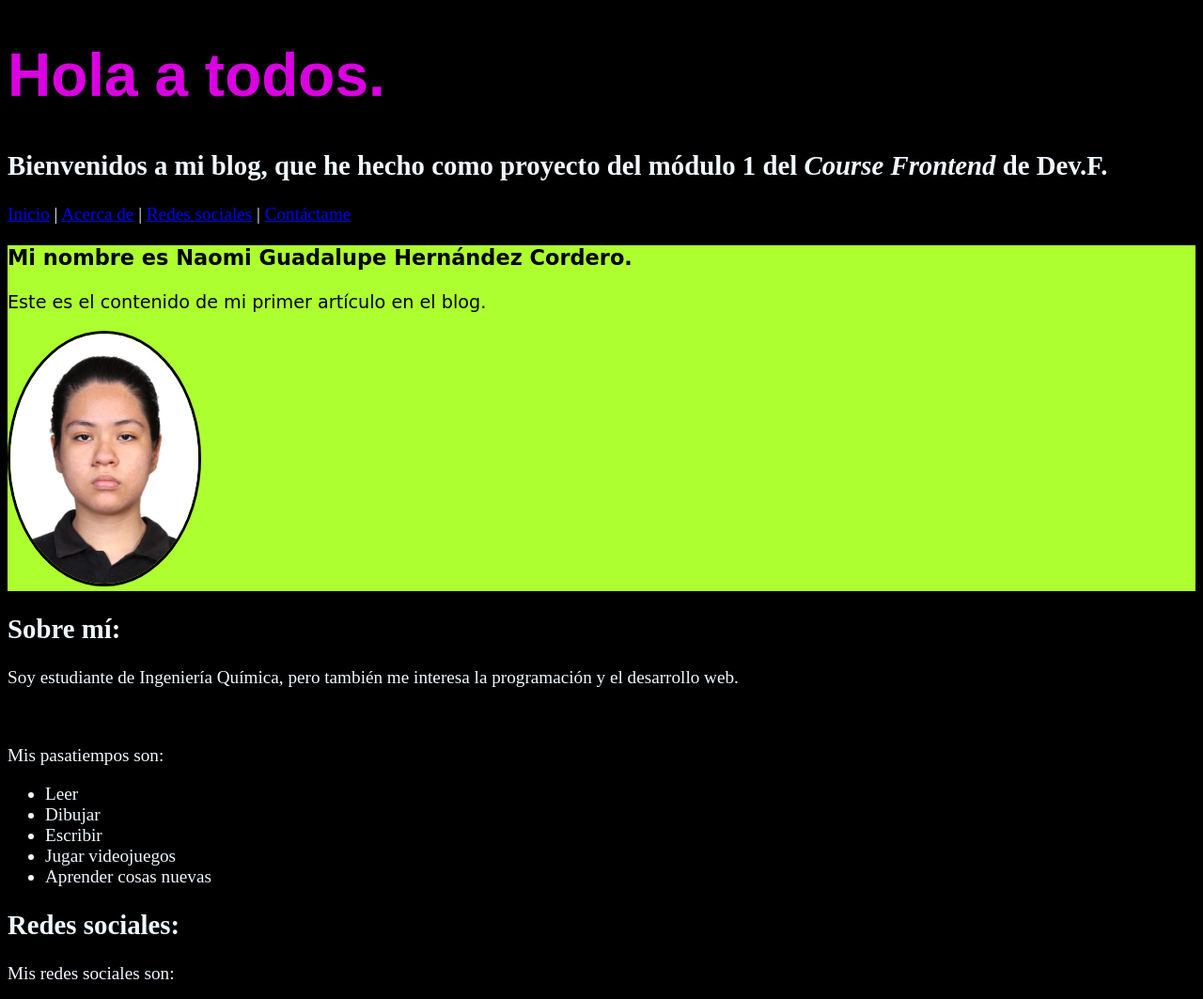
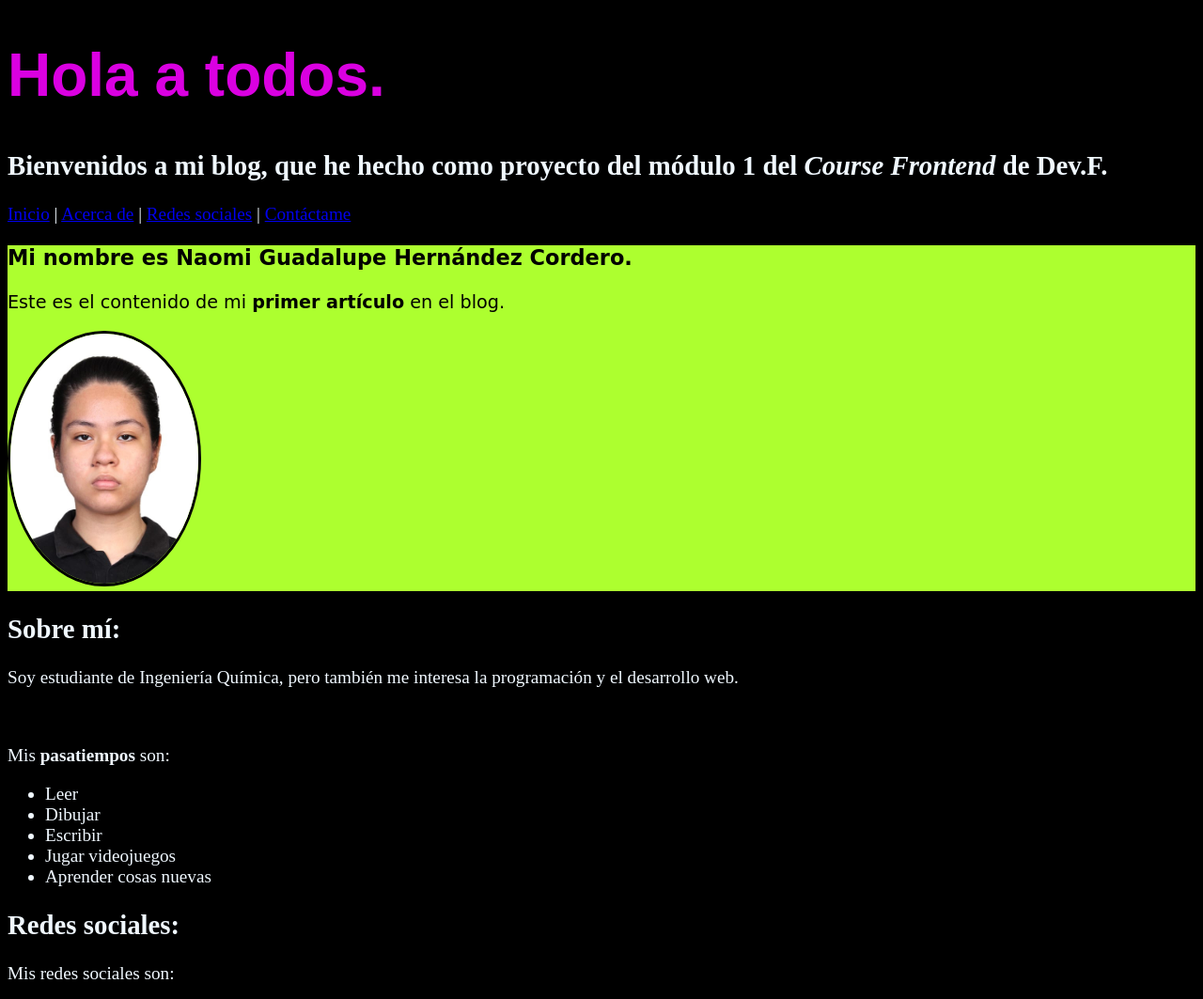
Before and after one commit to Naomi-H-Cordero/ProyectoModulo1, a plain HTML site: page index.html in a window 1280 px wide. Shown: the top 1063 px of the page at 94% size. Drawn offline with Linux system fonts and the light colour scheme.

Commit message:
Se agregan negritas.

```diff
--- a/index.html
+++ b/index.html
@@ -21,7 +21,7 @@
    <main id="inicio" class="comienzo"
     <section>
         <h3>Mi nombre es Naomi Guadalupe Hernández Cordero.</h3>
-        <p>Este es el contenido de mi primer artículo en el blog.</p>
+        <p>Este es el contenido de mi <strong>primer artículo</strong> en el blog.</p>
         <img src="./src/images/Fotografia-NGHC.jpg" alt="Fotografía de Naomi Hernández">
     </section>
    </main>
@@ -29,7 +29,7 @@
     <h2>Sobre mí:</h2>
     <p>Soy estudiante de Ingeniería Química, pero también me interesa la programación y el desarrollo web.</p>
     <br>
-    <p>Mis pasatiempos son:</p>
+    <p>Mis <strong>pasatiempos</strong> son:</p>
     <ul>
         <li>Leer</li>
         <li>Dibujar</li>
```
